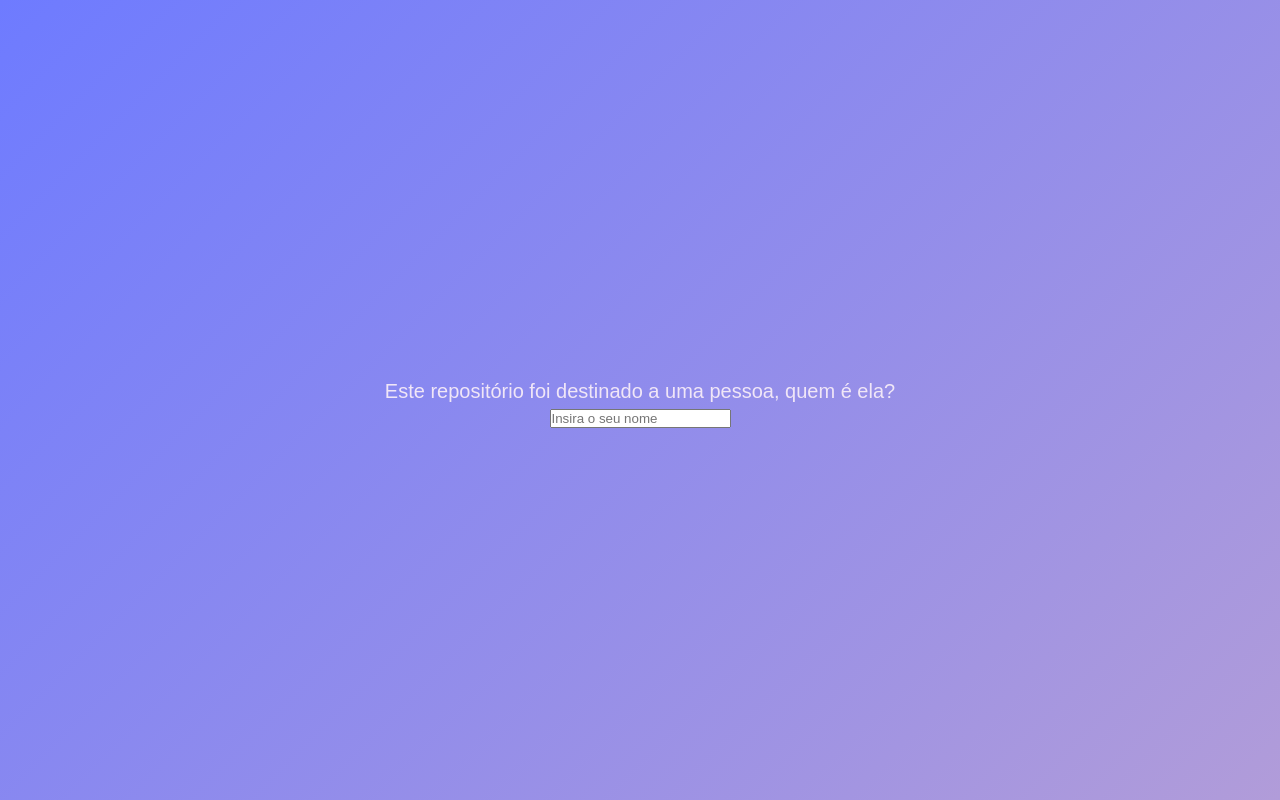
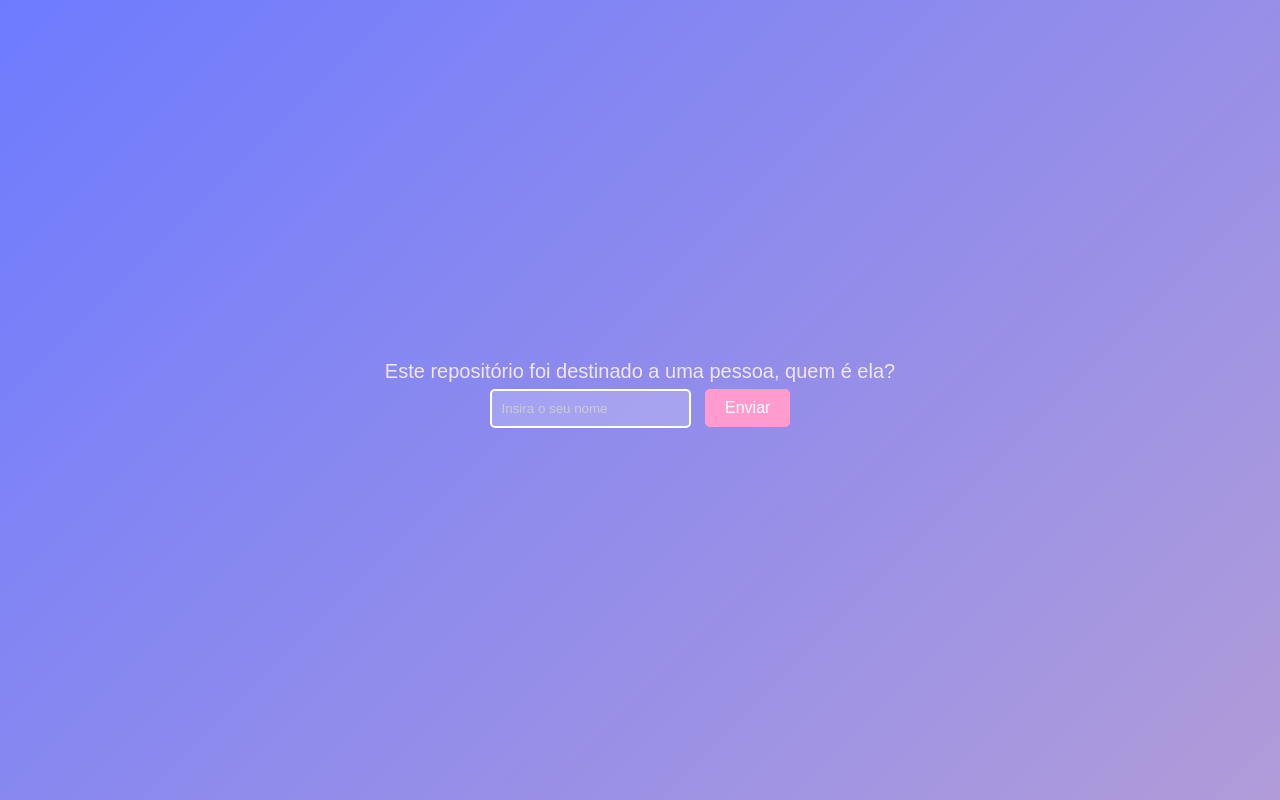
Before and after one commit to Anibal-Ventura/Anibal-Ventura.github.io, a plain HTML site: page index.html in a window 1280 px wide. Drawn offline with Linux system fonts and the light colour scheme.

Commit message:
Update index.html
Form e input corrigido

```diff
--- a/index.html
+++ b/index.html
@@ -26,16 +26,6 @@
             padding: 20px;
         }
 
-        /* Animação de fundo */
-        @keyframes backgroundAnimation {
-            0% {
-                background: linear-gradient(135deg, #6e7bff, #b19cd9);
-            }
-            100% {
-                background: linear-gradient(135deg, #b19cd9, #6e7bff);
-            }
-        }
-
         /* Estilo do contêiner da poesia */
         .poesia-container {
             max-width: 800px;
@@ -44,8 +34,7 @@
             border-radius: 15px;
             box-shadow: 0 0 15px rgba(0, 0, 0, 0.2);
             background-color: rgba(0, 0, 0, 0.8); /* Ajustei a opacidade */
-            animation: fadeIn 2s ease-out;
-            margin: auto;
+            display: none; /* Agora a poesia começa escondida */
         }
 
         /* Estilo do título */
@@ -76,39 +65,52 @@
             transform: scale(1.1);
         }
 
-        /* Responsividade */
-        @media (max-width: 768px) {
-            h1 {
-                font-size: 1.8rem;
+        /* Estilo do formulário */
+        form {
+            margin-bottom: 20px;
         }
 
-            p {
-                font-size: 1rem;
+        input {
+            padding: 10px;
+            border: 2px solid #fff;
+            border-radius: 5px;
+            background: rgba(255, 255, 255, 0.2);
+            color: #fff;
+            outline: none;
         }
 
-            .poesia-container {
-                padding: 20px;
-                margin: 10px;
-            }
+        input::placeholder {
+            color: #ccc;
         }
 
-        @media (max-width: 480px) {
-            h1 {
-                font-size: 1.6rem;
+        input:focus {
+            border-color: #ff9bcf;
         }
 
-            p {
-                font-size: 0.9rem;
+        button {
+            padding: 10px 20px;
+            border: none;
+            border-radius: 5px;
+            background-color: #ff9bcf;
+            color: white;
+            font-size: 1rem;
+            cursor: pointer;
+            margin-left: 10px;
+            transition: background-color 0.3s ease;
         }
+
+        button:hover {
+            background-color: #ff6aa1;
         }
     </style>
 </head>
 <body>
     <form>
         <p>Este repositório foi destinado a uma pessoa, quem é ela?</p>
-    <input placeholder="Insira o seu nome" type="text"/>
+        <input placeholder="Insira o seu nome" type="text" id="nameInput" />
+        <button type="submit">Enviar</button>
     </form>
-    <div class="poesia-container" style="display:none;">
+    <div class="poesia-container">
         <h1>O código que me fascina</h1>
         <p>
             Idalina, você é o código que me fascina,<br>
@@ -122,16 +124,21 @@
         </p>
     </div>
     <script>
-    // vcs sao curiosos demais, para cir ate aqui😅
-    // querem mesmo saber quem é...
-    const input = document.querySelector("input")
-    const poesia= document.querySelector(".poesia-container")
-    const form = document.querySelector("form").addEventListener("submit",(e)=>{
-        e.preventDefault()
-        if(input.value === "Idalina"){
-           poesia.style.display ="block"
+        // Seleciona os elementos
+        const input = document.querySelector("#nameInput");
+        const poesia = document.querySelector(".poesia-container");
+        const form = document.querySelector("form");
+
+        // Adiciona o evento de submit no formulário
+        form.addEventListener("submit", (e) => {
+            e.preventDefault(); // Previne o comportamento padrão
+            if (input.value.trim().toLowerCase() === "idalina") {
+                poesia.style.display = "block"; // Mostra a poesia
+                form.style.display = "none"; // Esconde o formulário
+            } else {
+                alert("Nome incorreto. Tente novamente!");
             }
-    })
+        });
     </script>
 </body>
     </html>
```
Lines whose indentation alone changed are shown as unchanged.
